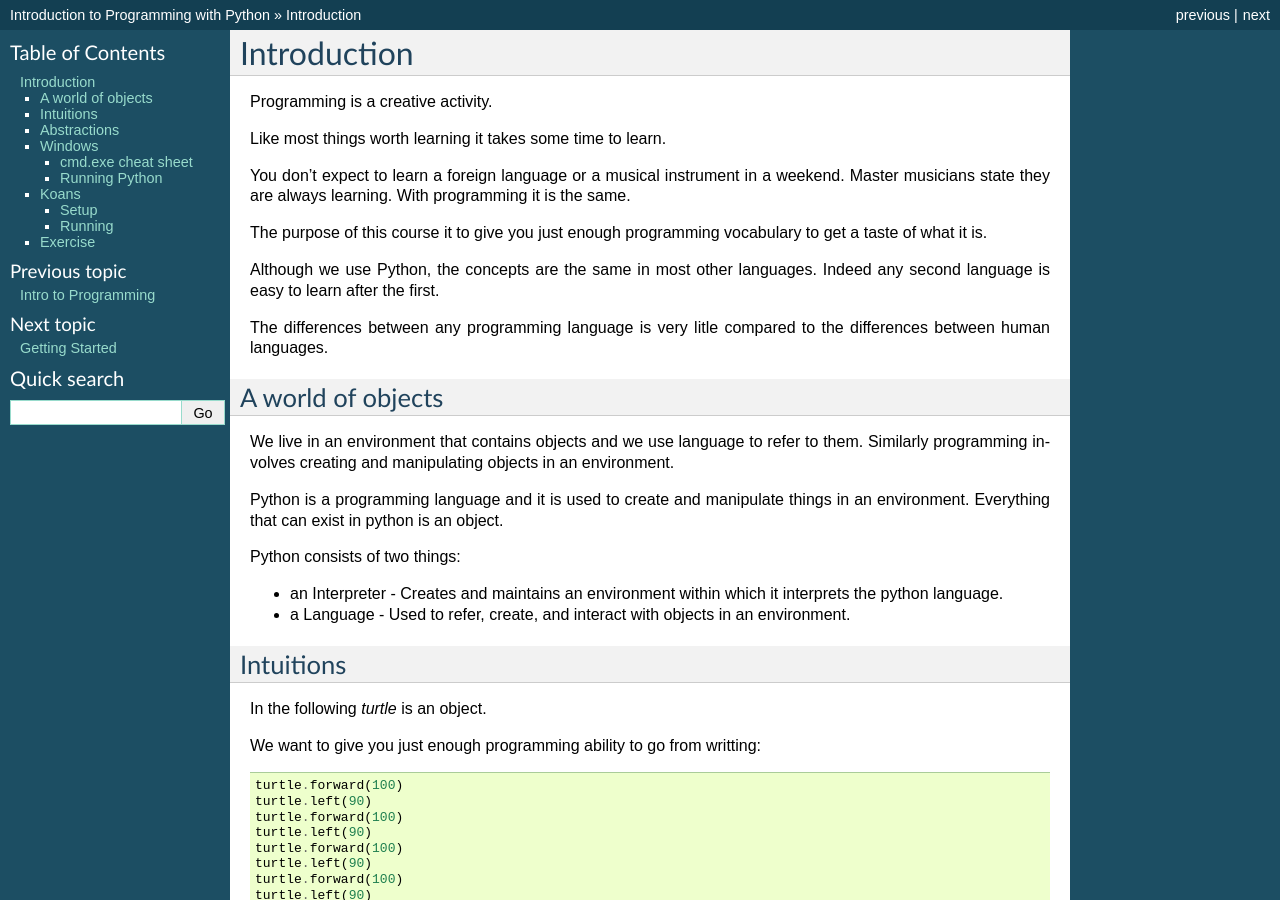
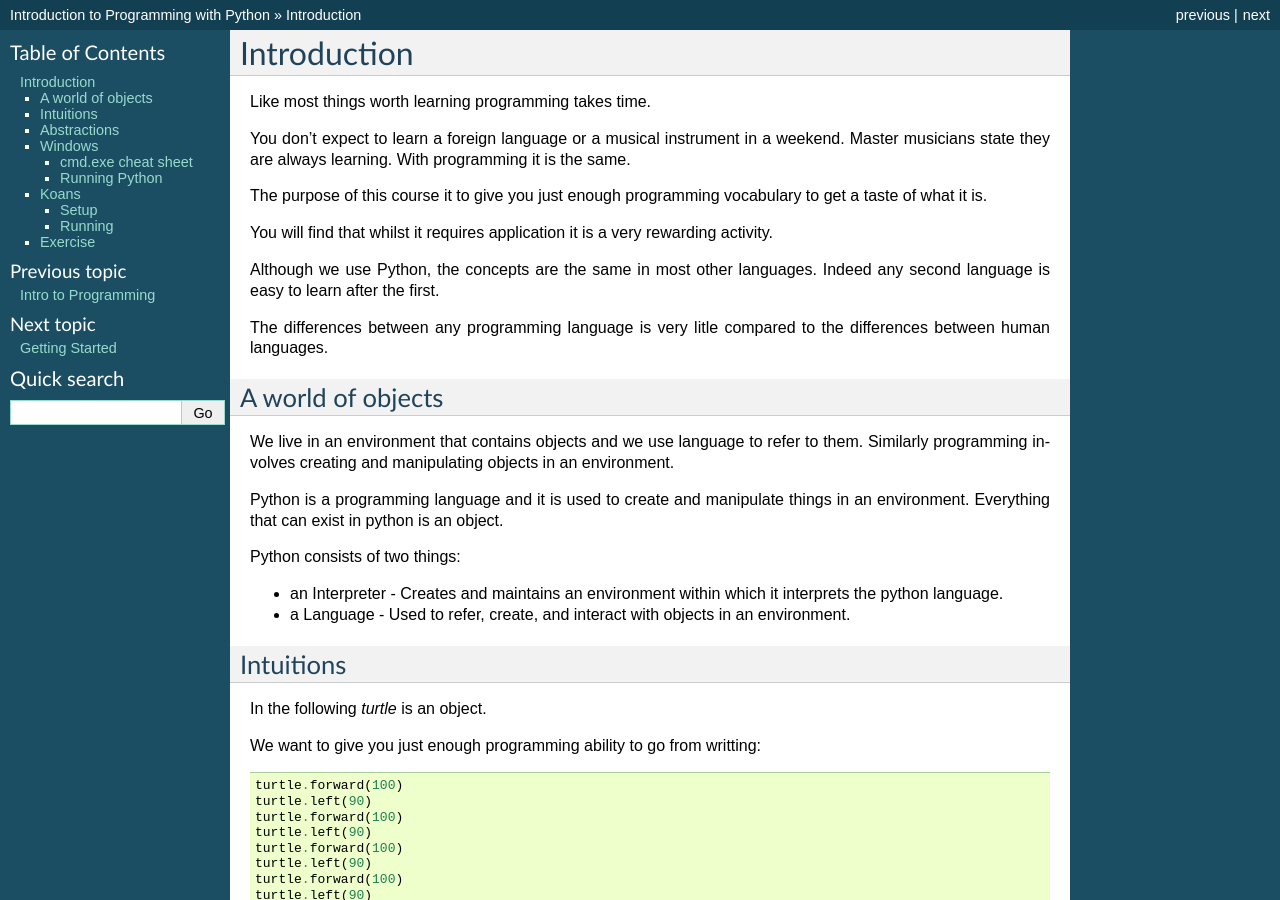
Before and after one commit to gu-lseg/intro-to-programming, a Sphinx documentation site: the page built from source/introduction.rst, in a window 1280 px wide and 900 px high. Built offline with Sphinx 7.4.7, drawn with Linux system fonts in a browser that asks for light colours.

Commit message:
modify intro

```diff
--- a/source/introduction.rst
+++ b/source/introduction.rst
@@ -1,9 +1,7 @@
 Introduction
 ************
 
-Programming is a creative activity.
-
-Like most things worth learning it takes some time to learn.
+Like most things worth learning programming takes time.
 
 You don't expect to learn a foreign language or a musical instrument in
 a weekend. Master musicians state they are always learning. With programming it
@@ -11,6 +9,9 @@ is the same.
 
 The purpose of this course it to give you just enough programming vocabulary to
 get a taste of what it is.
+
+You will find that whilst it requires application it is a very rewarding
+activity.
 
 Although we use Python, the concepts are the same in most other languages.
 Indeed any second language is easy to learn after the first.
```
